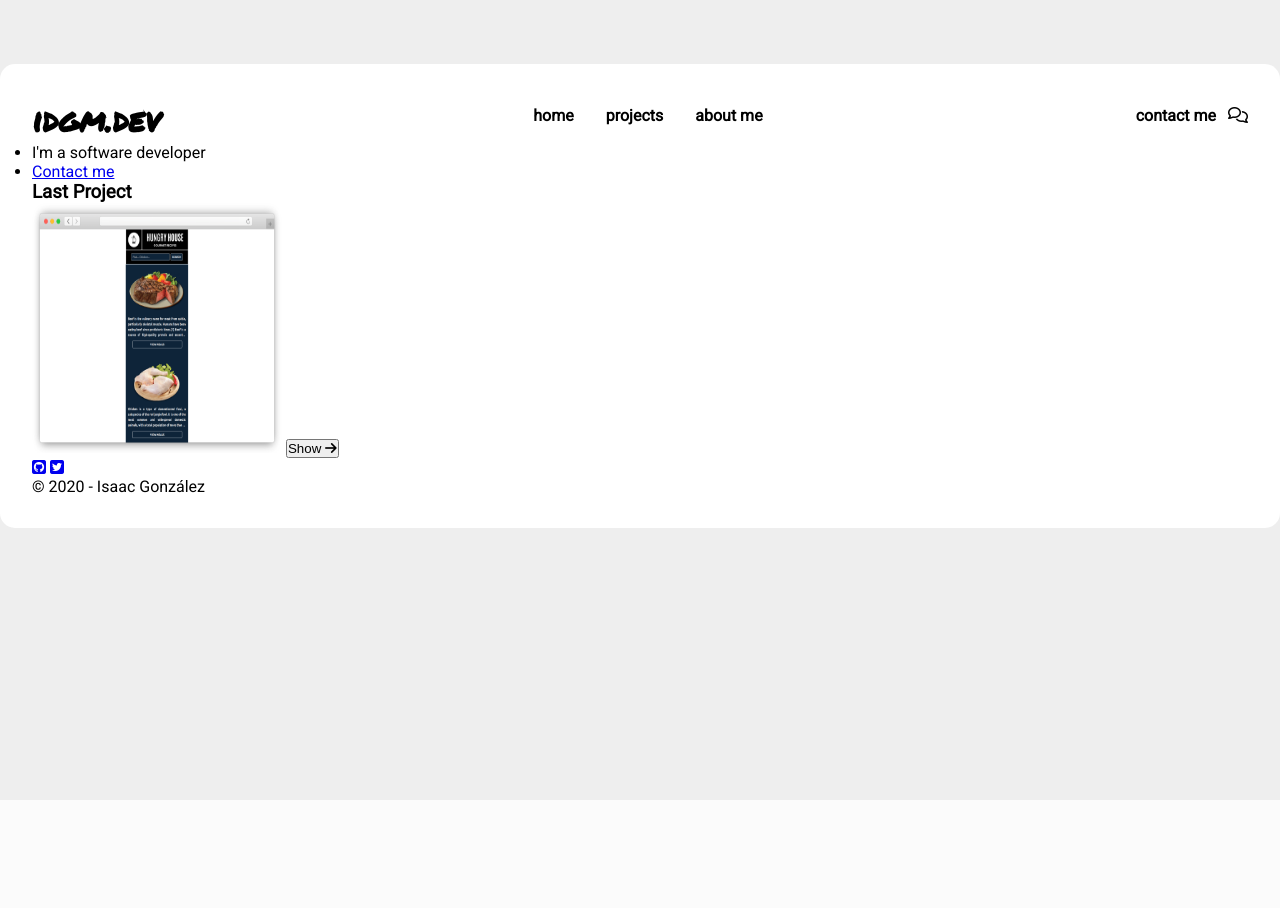
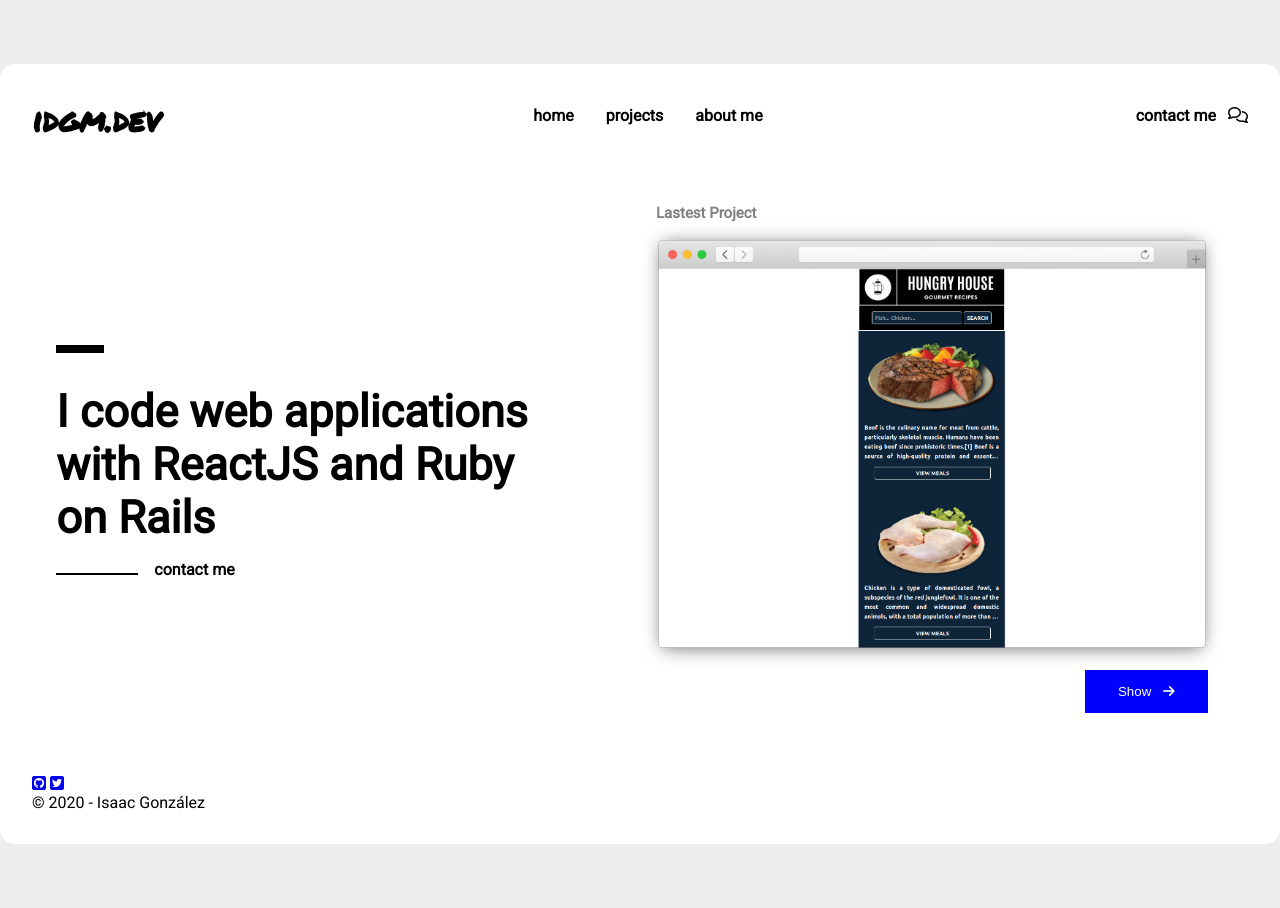
Before and after one commit to idgm5/portfolio, a PHP site: page / in a window 1280 px wide. Before the commit the page ends 800 px from the top, so only its background shows below. Run offline with PHP 8.4, Linux system fonts and the light colour scheme; some libraries are stand-ins or nearby versions.

Commit message:
Add style to body home page

```diff
--- a/assets/style.css
+++ b/assets/style.css
@@ -49,11 +49,13 @@ a:hover:after {
   font-family: 'Permanent Marker', cursive;
 }
 
-.container-header ul {
+.container-header ul,
+.container-body ul {
   list-style: none;
 }
 
-.container-header a {
+.container-header a,
+.container-body a {
   text-decoration: none;
   text-transform: lowercase;
   font-weight: bold;
@@ -63,7 +65,8 @@ a:hover:after {
   padding-bottom: 0.5rem;
 }
 
-.container-header i {
+.container-header i,
+.container-body i {
   margin-left: 0.5rem;
 }
 
@@ -74,3 +77,65 @@ a:hover:after {
 .header-menu>ul>li:not(:last-child) {
   margin-right: 2rem;
 }
+
+.container-body {
+  display: flex;
+  align-items: center;
+  justify-content: space-around;
+  margin: 5% 2%;
+}
+
+.body-title,
+.body-project {
+  width: 50%;
+}
+
+.body-title p {
+  font-size: 45px;
+  font-weight: bold;
+  width: 500px;
+}
+
+.body-title > ul > li:first-child {
+  margin: 1rem 0;
+}
+
+.body-project > h3 {
+  font-size: 15px;
+  font-weight: bold;
+  color: gray;
+  margin-left: 1rem;
+}
+.body-project > img {
+  width: 100%;
+}
+
+.body-project > button {
+  float: right;
+  padding: 0.8rem 2rem;
+  border: 1px solid transparent;
+  background-color: blue;
+  color: white;
+  margin-right: 1rem;
+  cursor: pointer;
+}
+
+.short-blackline {
+  display: block;
+  border: 4px solid black;
+  width: 2.5rem;
+  margin-bottom: 2rem;
+}
+
+#contact-line {
+  display: flex;
+  align-items: center;
+  margin-top: 1rem;
+}
+
+.long-blackline {
+  display: block;
+  border: 1px solid black;
+  width: 5rem;
+  margin-right: 1rem;
+}
--- a/index.html
+++ b/index.html
@@ -25,13 +25,19 @@
       <div class="container-body">
         <div class="body-title">
           <ul>
-            <li><p>I'm a software developer</p></li>
-            <li><a href="#">Contact me</a></li>
+            <li><span class="short-blackline"></span></li>
+            <li><p>I code web applications with ReactJS and Ruby on Rails</p></li>
+            <li>
+              <div id="contact-line">
+              <span class="long-blackline"></span>
+              <a href="#">Contact me</a>
+              </div>
+            </li>
           </ul>
         </div>
         <div class="body-project">
-          <h3>Last Project</h3>
-          <img src="./assets/projects/hungry_house.png" alt="lastProject" width="250px" height="250px"/>
+          <h3>Lastest Project</h3>
+          <img src="./assets/projects/hungry_house.png" alt="lastProject" />
           <button type="button" name="button">Show <i class="fas fa-arrow-right"></i></button>
         </div>
       </div>
```
